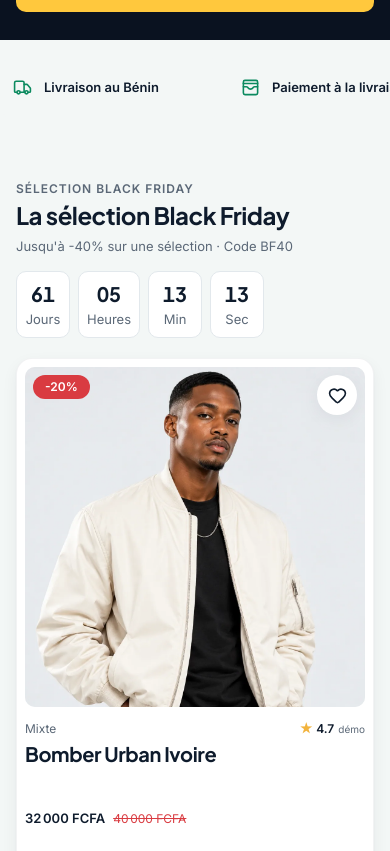
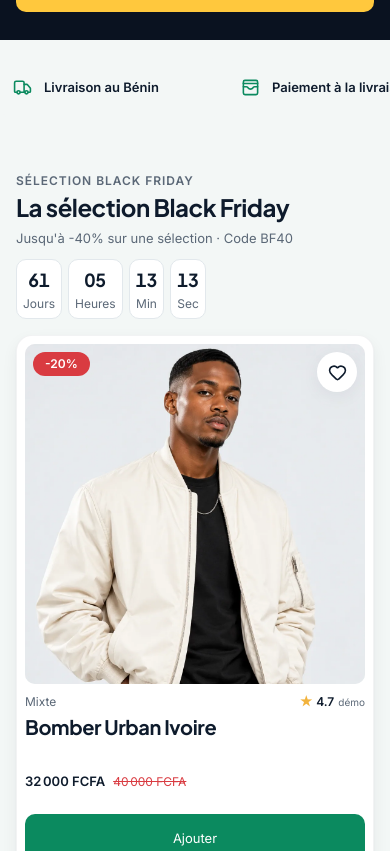
Before and after one commit to carracheDev/kora-mode, a Next.js app: page / in a window 390 px wide. Shown: the part 833-1684 px from the top of the page. Built offline with nearby package versions, Linux system fonts and the light colour scheme.

Commit message:
terminé

```diff
--- a/src/components/account/CustomerPages.tsx
+++ b/src/components/account/CustomerPages.tsx
@@ -47,7 +47,7 @@ export function FavoritesPageClient() {
     <main className="py-8 sm:py-12">
       <Container>
         <div className="mb-7"><p className="eyebrow">Votre sélection</p><h1 className="mt-2 font-heading font-extrabold">Mes favoris</h1><p className="mt-2 text-sm text-muted">{favoriteProducts.length} article{favoriteProducts.length === 1 ? "" : "s"} enregistré{favoriteProducts.length === 1 ? "" : "s"} dans ce navigateur.</p></div>
-        {favoriteProducts.length ? <div className={`grid ${favoriteProducts.length === 1 ? "grid-cols-1" : "grid-cols-2"} gap-3 sm:grid-cols-2 sm:gap-4 lg:grid-cols-4`}>{favoriteProducts.map((product) => <ProductCard key={product.id} product={product} />)}</div> : <Card className="grid justify-items-center gap-4 py-12 text-center sm:py-16"><Heart aria-hidden="true" className="text-primary" size={30} /><h2 className="font-heading !text-xl !leading-tight font-bold">Aucun favori pour le moment</h2><p className="max-w-md text-sm text-muted">Touchez le cœur d’un produit pour le retrouver ici.</p><Link className="inline-flex min-h-12 items-center justify-center rounded-[var(--radius-button)] bg-primary px-5 text-sm font-bold text-primary-ink hover:bg-primary-hover" href="/boutique">Explorer la boutique</Link></Card>}
+        {favoriteProducts.length ? <div className={`grid ${favoriteProducts.length === 1 ? "grid-cols-1" : "grid-cols-2"} gap-4 sm:grid-cols-2 sm:gap-4 lg:grid-cols-4`}>{favoriteProducts.map((product) => <ProductCard key={product.id} product={product} />)}</div> : <Card className="grid justify-items-center gap-4 py-12 text-center sm:py-16"><Heart aria-hidden="true" className="text-primary" size={30} /><h2 className="font-heading !text-xl !leading-tight font-bold">Aucun favori pour le moment</h2><p className="max-w-md text-sm text-muted">Touchez le cœur d’un produit pour le retrouver ici.</p><Link className="inline-flex min-h-12 items-center justify-center rounded-[var(--radius-button)] bg-primary px-5 text-sm font-bold text-primary-ink hover:bg-primary-hover" href="/boutique">Explorer la boutique</Link></Card>}
       </Container>
     </main>
   );
--- a/src/components/home/ActiveCampaignCollection.tsx
+++ b/src/components/home/ActiveCampaignCollection.tsx
@@ -15,9 +15,9 @@ export function ActiveCampaignCollection() {
     .filter((product) => product !== undefined);
 
   return (
-    <section className="bg-surface-soft py-10 sm:py-14" id="promos" aria-labelledby="active-campaign-title">
+    <section className="bg-surface-soft py-8 sm:py-14" id="promos" aria-labelledby="active-campaign-title">
       <Container>
-        <div className="mb-5 grid gap-4 sm:mb-7 sm:grid-cols-[1fr_auto] sm:items-end">
+        <div className="mb-4 grid gap-3 sm:mb-7 sm:gap-4 sm:grid-cols-[1fr_auto] sm:items-end">
           <div>
             <p className="eyebrow">Sélection {campaign.name}</p>
             <h2 className="mt-1 font-heading font-bold" id="active-campaign-title">{campaign.collectionTitle}</h2>
--- a/src/components/home/CampaignCountdown.tsx
+++ b/src/components/home/CampaignCountdown.tsx
@@ -17,10 +17,12 @@ export function CampaignCountdown({
   endsAt,
   variant = "surface",
   className = "",
+  compact = false,
 }: {
   endsAt: string;
   variant?: "surface" | "campaign";
   className?: string;
+  compact?: boolean;
 }) {
   const [time, setTime] = useState<ReturnType<typeof getTimeLeft> | null>(null);
   const campaignStyle = variant === "campaign";
@@ -58,11 +60,11 @@ export function CampaignCountdown({
   ] as const;
 
   return (
-    <div aria-label="Temps restant pour cette campagne" className={`flex items-center gap-2 sm:gap-3 ${className}`}>
+    <div aria-label="Temps restant pour cette campagne" className={`flex items-center ${compact ? "gap-1.5 sm:gap-3" : "gap-2 sm:gap-3"} ${className}`}>
       {labels.map(([value, label]) => (
-        <div className={`min-w-[54px] rounded-[var(--radius-button)] border px-2 py-2 text-center sm:min-w-[62px] ${campaignStyle ? "border-campaign-ink/15 text-campaign-ink" : "border-line bg-surface text-ink"}`} key={label}>
-          <span className="block font-heading text-xl font-bold tabular-nums sm:text-2xl">{value === undefined ? "--" : String(value).padStart(2, "0")}</span>
-          <span className={`mt-0.5 block text-sm ${campaignStyle ? "text-campaign-ink/75" : "text-muted"}`}>{label}</span>
+        <div className={`rounded-[var(--radius-button)] border text-center ${compact ? "min-w-0 px-1.5 py-1.5 sm:min-w-[62px] sm:px-2 sm:py-2" : "min-w-[54px] px-2 py-2 sm:min-w-[62px]"} ${campaignStyle ? "border-campaign-ink/15 text-campaign-ink" : "border-line bg-surface text-ink"}`} key={label}>
+          <span className={`block font-heading font-bold tabular-nums ${compact ? "text-lg sm:text-2xl" : "text-xl sm:text-2xl"}`}>{value === undefined ? "--" : String(value).padStart(2, "0")}</span>
+          <span className={`mt-0.5 block ${compact ? "text-xs sm:text-sm" : "text-sm"} ${campaignStyle ? "text-campaign-ink/75" : "text-muted"}`}>{label}</span>
         </div>
       ))}
     </div>
@@ -71,5 +73,5 @@ export function CampaignCountdown({
 
 export function ActiveCampaignCountdown({ className = "" }: { className?: string }) {
   const { campaign } = useCampaign();
-  return <CampaignCountdown className={className} endsAt={campaign.flashOffer.endsAt} />;
+  return <CampaignCountdown className={className} compact endsAt={campaign.flashOffer.endsAt} />;
 }
--- a/src/components/layout/Footer.tsx
+++ b/src/components/layout/Footer.tsx
@@ -17,7 +17,7 @@ const storefrontLinks: Record<string, string> = {
 
 export function Footer() {
   return (
-    <footer className="border-t border-footer-divider bg-ink pt-12 pb-32 text-footer-text sm:pt-16 sm:pb-32">
+    <footer className="border-t border-footer-divider bg-ink pt-10 pb-[calc(env(safe-area-inset-bottom)+5rem)] text-footer-text sm:pt-16 sm:pb-[calc(env(safe-area-inset-bottom)+6rem)]">
       <Container>
         <div className="grid gap-10 sm:grid-cols-2 lg:grid-cols-[1.3fr_1fr_1fr_1fr_1.5fr]">
           <div>
--- a/src/components/layout/StorefrontLayout.tsx
+++ b/src/components/layout/StorefrontLayout.tsx
@@ -9,7 +9,7 @@ export function StorefrontLayout({ children, hideWhatsAppFloat = false }: { chil
     <>
       <AnnouncementBar />
       <Header />
-      <div className="pb-24">{children}</div>
+      <div className="pb-6 sm:pb-8">{children}</div>
       <Footer />
       <WhatsAppFloat hideWhatsAppFloat={hideWhatsAppFloat} />
     </>
--- a/src/components/product/ProductCard.tsx
+++ b/src/components/product/ProductCard.tsx
@@ -92,21 +92,21 @@ export function ProductCard({ product }: { product: Product }) {
             </button>
           </div>
 
-          <div className="pointer-events-none relative z-[2] mt-3 flex min-h-5 items-center justify-between gap-2 text-xs">
+          <div className="pointer-events-none relative z-[2] mt-2 flex min-h-5 items-center justify-between gap-2 text-xs sm:mt-3">
             <p className="truncate text-muted">{product.category}</p>
             <span aria-label={`Note de démonstration ${product.rating} sur 5`} title="Note fictive de démonstration" className="flex shrink-0 items-center gap-1 font-semibold text-ink">
               <span aria-hidden="true" className="text-star">★</span>{product.rating.toFixed(1)} <span className="text-[10px] font-normal text-muted">démo</span>
             </span>
           </div>
 
-          <h3 className="pointer-events-none relative z-[2] mt-1 line-clamp-2 min-h-[3.1rem] text-base font-semibold leading-[1.55] tracking-normal">{product.name}</h3>
+          <h3 className="pointer-events-none relative z-[2] mt-1 line-clamp-2 min-h-12 text-base font-semibold leading-6 tracking-normal sm:min-h-[3.1rem] sm:leading-[1.55]">{product.name}</h3>
 
-          <div className="relative z-[2] mt-2 flex min-h-8 flex-wrap items-baseline gap-x-2 gap-y-1 pt-2">
+          <div className="relative z-[2] mt-1 flex min-h-7 flex-wrap items-baseline gap-x-2 gap-y-1 pt-1 sm:mt-2 sm:min-h-8 sm:pt-2">
             <span className="text-sm font-bold text-ink">{formatFCFA(product.price)}</span>
             {product.oldPrice ? <del className="text-xs text-promo">{formatFCFA(product.oldPrice)}</del> : null}
           </div>
 
-          <p aria-hidden={product.stock >= 5} className="mt-1 min-h-[18px] text-xs text-muted">
+          <p aria-hidden={product.stock >= 5} className="mt-0.5 min-h-4 text-xs text-muted sm:mt-1 sm:min-h-[18px]">
             {product.stock < 5 ? `Stock démo · ${product.stock} unité${product.stock === 1 ? "" : "s"}` : ""}
           </p>
 
```
Also changed, not shown: src/components/catalog/CatalogClient.tsx (+1 -1 lines).
